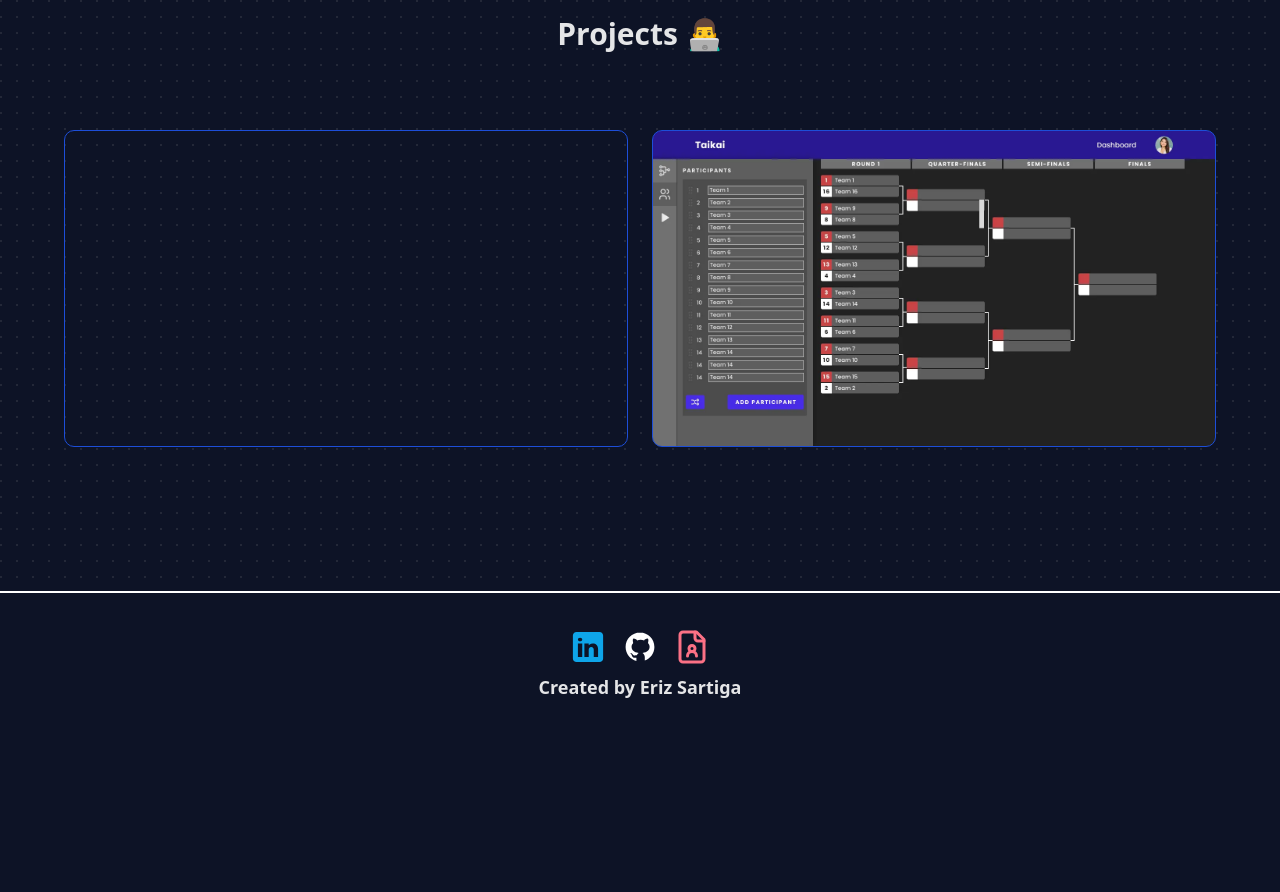
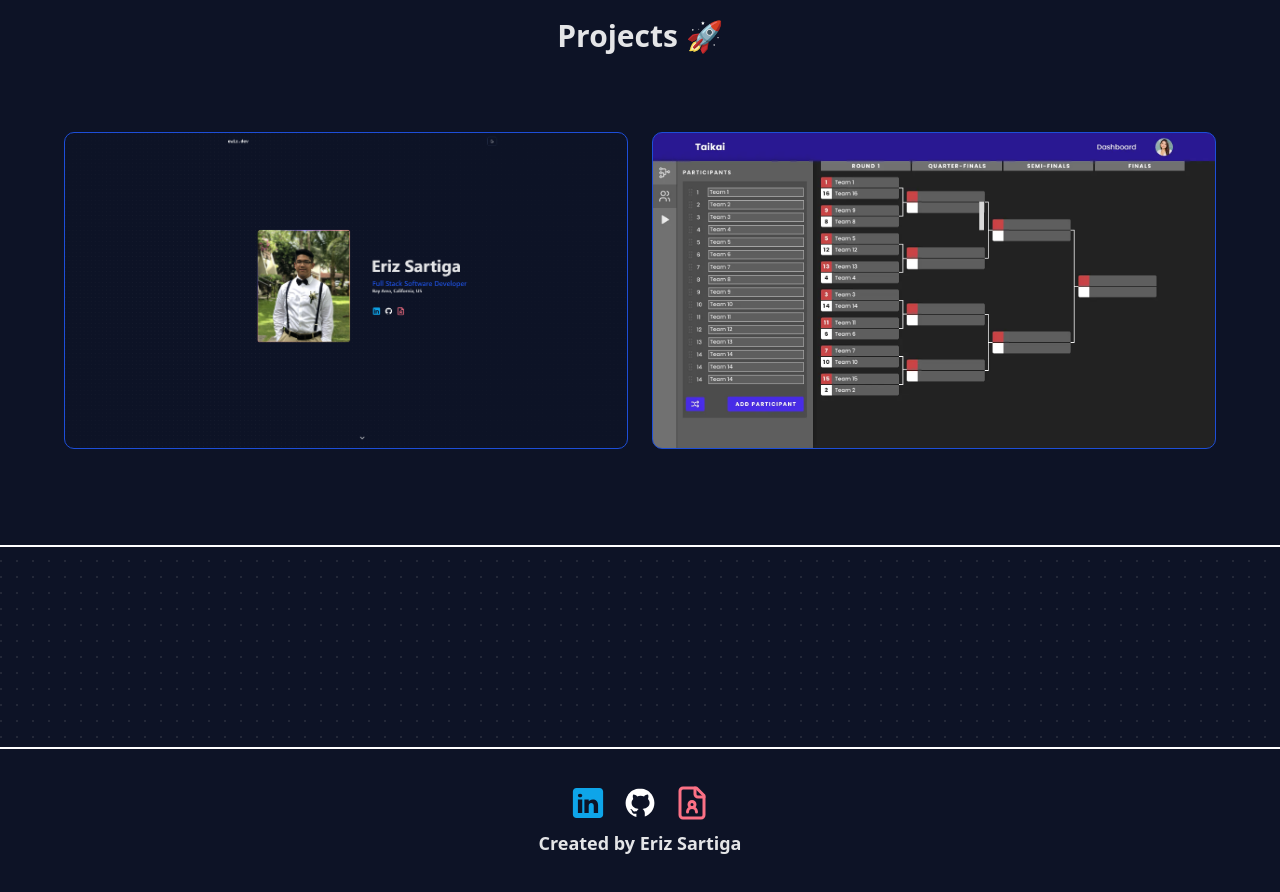
Before and after one commit to s3lven/portfolio, a React (Vite) app: page / in a window 1280 px wide. Shown: the part 2000-2892 px from the top of the page. Before the commit the page ends 2737 px from the top, so only its background shows below. Built offline with nearby package versions, Linux system fonts and the light colour scheme.

Commit message:
feat: finished project cards and content

```diff
--- a/src/components/footer/footer.tsx
+++ b/src/components/footer/footer.tsx
@@ -2,7 +2,7 @@ import Socials from "../socials";
 
 export const Footer = () => {
 	return (
-		<div className="border-t-2 border-white place-content-center bg-background py-9 flex flex-col mt-12">
+		<footer className="border-t-2 border-white place-content-center bg-background py-9 flex flex-col mt-[200px]">
 			<div className="place-content-center">
 				<div className="flex gap-4 justify-center">
 					<Socials />
@@ -11,6 +11,6 @@ export const Footer = () => {
                     Created by Eriz Sartiga
                 </div>
 			</div>
-		</div>
+		</footer>
 	);
 };
--- a/src/components/layout/main-layout.tsx
+++ b/src/components/layout/main-layout.tsx
@@ -6,7 +6,7 @@ import { Footer } from "../footer/footer";
 
 export const MainLayout = () => {
 	return (
-		<div className="relative min-h-screen h-full">
+		<div className="relative min-h-screen h-full no-scrollbar ">
 			<DotPattern
 				className={cn(
 					// "[mask-image:radial-gradient(300px_circle_at_center,white,transparent)]",
--- a/src/components/project-card.tsx
+++ b/src/components/project-card.tsx
@@ -7,7 +7,7 @@ interface ProjectCardProps {
 const ProjectCard = ({ project }: ProjectCardProps) => {
 	return (
 		<div
-			className={`relative w-full p-6 rounded-md border-primary border flex flex-col gap-4 justify-end aspect-video overflow-hidden group transform transition duration-300 hover:scale-105 bg-cover`}
+			className={`relative w-full p-6 rounded-md border-primary border flex flex-col gap-4 justify-end aspect-video overflow-hidden group transform transition duration-300 hover:scale-105 bg-cover text-white`}
 			style={{ backgroundImage: `url(${project.image})` }}
 		>
 			{/* Dark Overlay */}
@@ -18,12 +18,12 @@ const ProjectCard = ({ project }: ProjectCardProps) => {
 			<h4 className="text-lg font-medium opacity-0 group-hover:opacity-100 transition duration-300">
 				{project.description}
 			</h4>
-			<div className="flex gap-4 opacity-0 group-hover:opacity-100 transition duration-300">
+			<div className="flex font-semibold gap-4 opacity-0 group-hover:opacity-100 transition duration-300">
 				<a href="#" className={`text-primary ${!project.website && "hidden"}`}>
-					{project.website}
+					Website
 				</a>
 				<a href="#" className={`text-primary ${!project.source && "hidden"}`}>
-					{project.source}
+					Source
 				</a>
 			</div>
 		</div>
--- a/src/features/home/home-page.tsx
+++ b/src/features/home/home-page.tsx
@@ -24,7 +24,7 @@ export const HomePage = () => {
 	const techExplored = ["python", "mongodb", "java", "c", "c++", "docker"];
 
 	return (
-		<div className="w-full">
+		<main className="w-full scrollbar-thin scrollbar-webkit">
 			{/* Hero Section */}
 			<section className="px-6 lg:px-0 container min-h-[calc(100vh-60px)] mx-auto pt-8 place-content-center relative">
 				<div className="flex flex-col-reverse sm:flex-row gap-24 justify-center align-center pb-36">
@@ -142,9 +142,7 @@ export const HomePage = () => {
 				<BlurFade delay={0.25} inView>
 					<div className="h-auto flex justify-center gap-6 ">
 						<div className="w-full p-6 rounded-md backdrop-blur-sm border-primary border">
-							<h3 className="text-lg font-semibold ">
-								The 'Full-Stack' 🥞
-							</h3>
+							<h3 className="text-lg font-semibold ">The 'Full-Stack' 🥞</h3>
 							<h4 className="text-lg font-medium pt-4">
 								My go-to for whenver an idea comes to mind, often used for quick
 								prototyping!
@@ -186,21 +184,21 @@ export const HomePage = () => {
 			{/* Projects Section */}
 			<section
 				id="skills"
-				className="px-6 lg:px-0 container mx-auto py-24 place-content-center"
+				className="px-6 lg:px-0 place-content-center bg-background border-y-2 border-white"
 			>
-				{/* Header */}
-				<div className="w-full h-16 flex justify-center items-center pb-24">
-					<h1 className="text-3xl font-bold">Projects 👨‍💻</h1>
-				</div>
+				<div className="container mx-auto px-6 lg:px-0 py-24">
+					{/* Header */}
+					<div className="w-full h-16 flex justify-center items-center pb-24">
+						<h1 className="text-3xl font-bold">Projects 🚀</h1>
+					</div>
 
-				<div className="h-auto grid grid-cols-2 gap-6">
-					{
-						projects.map((project) => (
+					<div className="h-auto grid grid-cols-2 gap-6">
+						{projects.map((project) => (
 							<ProjectCard project={project} />
-						))
-					}
+						))}
+					</div>
 				</div>
 			</section>
-		</div>
+		</main>
 	);
 };
--- a/src/index.css
+++ b/src/index.css
@@ -49,7 +49,7 @@
 }
 @layer base {
 	* {
-		@apply border-border;
+		@apply border-border scrollbar-thin scrollbar-webkit;
 	}
 	body {
 		@apply bg-background text-foreground transition-colors duration-300;
--- a/src/types/index.ts
+++ b/src/types/index.ts
@@ -11,14 +11,14 @@ export const projects: Project[] = [
 		name: "Portfolio Website",
 		description: "My website showcasing my career, skills, and projects",
 		website: "",
-		source: "",
-		image: "",
+		source: "https://github.com/s3lven/portfolio",
+		image: "./src/assets/portfolio.png",
 	},
 	{
 		name: "Taikai",
 		description: "A tournament bracket manager for Kendo!",
 		website: "",
-		source: "",
+		source: "https://github.com/s3lven/kendo-brackets",
 		image: "./src/assets/taikai.webp",
 	},
 ];
--- a/tailwind.config.js
+++ b/tailwind.config.js
@@ -1,82 +1,107 @@
 /** @type {import('tailwindcss').Config} */
+const plugin = require('tailwindcss/plugin')
 export default {
 	darkMode: ["class"],
 	content: ["./index.html", "./src/**/*.{js,ts,jsx,tsx}"],
 	theme: {
 		extend: {
 			borderRadius: {
-    			lg: 'var(--radius)',
-    			md: 'calc(var(--radius) - 2px)',
-    			sm: 'calc(var(--radius) - 4px)'
+				lg: "var(--radius)",
+				md: "calc(var(--radius) - 2px)",
+				sm: "calc(var(--radius) - 4px)",
 			},
 			colors: {
-    			background: 'hsl(var(--background))',
-    			foreground: 'hsl(var(--foreground))',
+				background: "hsl(var(--background))",
+				foreground: "hsl(var(--foreground))",
 				card: {
-    				DEFAULT: 'hsl(var(--card))',
-    				foreground: 'hsl(var(--card-foreground))'
+					DEFAULT: "hsl(var(--card))",
+					foreground: "hsl(var(--card-foreground))",
 				},
 				popover: {
-    				DEFAULT: 'hsl(var(--popover))',
-    				foreground: 'hsl(var(--popover-foreground))'
+					DEFAULT: "hsl(var(--popover))",
+					foreground: "hsl(var(--popover-foreground))",
 				},
 				primary: {
-    				DEFAULT: 'hsl(var(--primary))',
-    				foreground: 'hsl(var(--primary-foreground))'
+					DEFAULT: "hsl(var(--primary))",
+					foreground: "hsl(var(--primary-foreground))",
 				},
 				secondary: {
-    				DEFAULT: 'hsl(var(--secondary))',
-    				foreground: 'hsl(var(--secondary-foreground))'
+					DEFAULT: "hsl(var(--secondary))",
+					foreground: "hsl(var(--secondary-foreground))",
 				},
 				muted: {
-    				DEFAULT: 'hsl(var(--muted))',
-    				foreground: 'hsl(var(--muted-foreground))'
+					DEFAULT: "hsl(var(--muted))",
+					foreground: "hsl(var(--muted-foreground))",
 				},
 				accent: {
-    				DEFAULT: 'hsl(var(--accent))',
-    				foreground: 'hsl(var(--accent-foreground))'
+					DEFAULT: "hsl(var(--accent))",
+					foreground: "hsl(var(--accent-foreground))",
 				},
 				destructive: {
-    				DEFAULT: 'hsl(var(--destructive))',
-    				foreground: 'hsl(var(--destructive-foreground))'
+					DEFAULT: "hsl(var(--destructive))",
+					foreground: "hsl(var(--destructive-foreground))",
 				},
-    			border: 'hsl(var(--border))',
-    			input: 'hsl(var(--input))',
-    			ring: 'hsl(var(--ring))',
+				border: "hsl(var(--border))",
+				input: "hsl(var(--input))",
+				ring: "hsl(var(--ring))",
 				chart: {
-    				'1': 'hsl(var(--chart-1))',
-    				'2': 'hsl(var(--chart-2))',
-    				'3': 'hsl(var(--chart-3))',
-    				'4': 'hsl(var(--chart-4))',
-    				'5': 'hsl(var(--chart-5))'
-    			}
+					1: "hsl(var(--chart-1))",
+					2: "hsl(var(--chart-2))",
+					3: "hsl(var(--chart-3))",
+					4: "hsl(var(--chart-4))",
+					5: "hsl(var(--chart-5))",
+				},
 			},
 			container: {
 				screens: {
-    				sm: '480px',
-    				md: '576px',
-    				lg: '768px',
-    				xl: '960px',
-    				'2xl': '1152px'
-    			}
+					sm: "480px",
+					md: "576px",
+					lg: "768px",
+					xl: "960px",
+					"2xl": "1152px",
+				},
 			},
 			animation: {
-    			shine: 'shine var(--duration) infinite linear'
+				shine: "shine var(--duration) infinite linear",
 			},
 			keyframes: {
 				shine: {
-    				'0%': {
-    					'background-position': '0% 0%'
+					"0%": {
+						"background-position": "0% 0%",
 					},
-    				'50%': {
-    					'background-position': '100% 100%'
+					"50%": {
+						"background-position": "100% 100%",
 					},
 					to: {
-    					'background-position': '0% 0%'
-    				}
-    			}
-    		}
-    	}
+						"background-position": "0% 0%",
 					},
-	plugins: [require("tailwindcss-animate")],
+				},
+			},
+		},
+	},
+	plugins: [
+		require("tailwindcss-animate"),
+		plugin(({ addUtilities }) => {
+			const newUtilities = {
+				".scrollbar-thin": {
+				  scrollbarWidth: "thin",
+				  scrollbarcolor: "rgb(31 29 29) white",
+				},
+				".scrollbar-webkit": {
+				  "&::-webkit-scrollbar": {
+					width: "8px",
+				  },
+				  "&::-webkit-scrollbar-track": {
+					background: "white",
+				  },
+				  "&::-webkit-scrollbar-thumb": {
+					backgroundColor: "rgb(31 41 55)",
+					borderRadius: "20px",
+					border: "1px solid white",
+				  },
+				},
 			  };
+			  addUtilities(newUtilities);
+		}),
+	],
+};
```
Also changed, not shown: src/assets/portfolio.png (added). Lines whose indentation alone changed are shown as unchanged.
